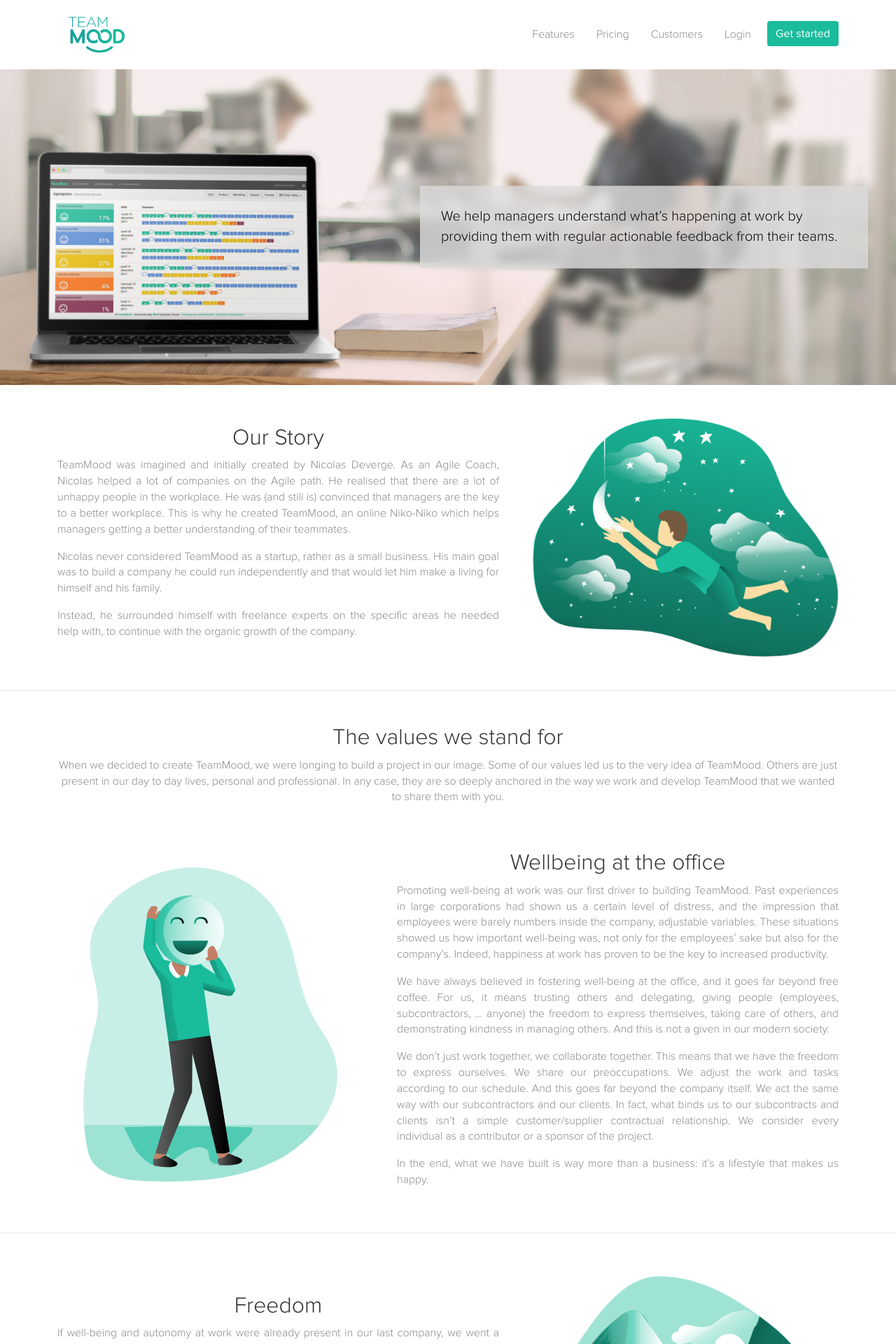
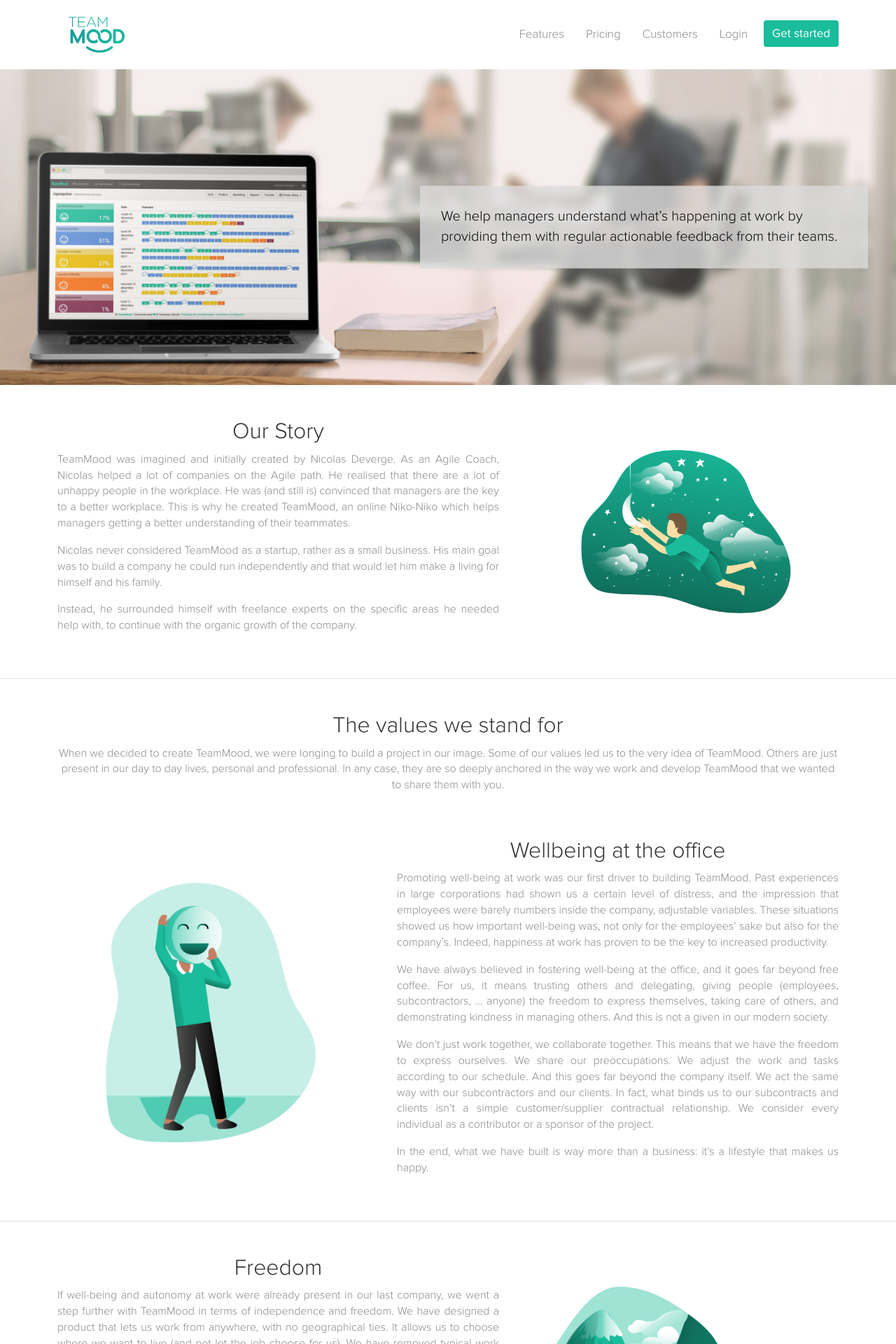
Before and after one commit to TeamMood/landing-page, a Jekyll site: the page built from en/about/index.html, in a window 1280 px wide. Shown: the top 1920 px of the page at 70% size. Built offline with Jekyll 4.4.1, drawn with Linux system fonts in a browser that asks for light colours; nearby versions of some CDN libraries.

Commit message:
about & navbar style adjustments

```diff
--- a/en/about/index.html
+++ b/en/about/index.html
@@ -17,8 +17,8 @@
                 <p>Nicolas never considered TeamMood as a startup, rather as a small business. His main goal was to build a company he could run independently and that would let him make a living for himself and his family.</p>
                 <p>Instead, he surrounded himself with freelance experts on the specific areas he needed help with, to continue with the organic growth of the company.</p>
             </div>
-            <div class="col-md-5">
-                <img class="img-fluid" src="/images/about/story.png">
+            <div class="col-md-5 text-center">
+                <img class="img-fluid about-img" src="/images/about/story.png">
             </div>
 
         </div>
@@ -42,7 +42,7 @@
                 <p>In the end, what we have built is way more than a business: it’s a lifestyle that makes us happy.</p>
             </div>
             <div class="col-md-5 text-center">
-                <img class="img-fluid" src="/images/about/office.png">
+                <img class="img-fluid about-img" src="/images/about/office.png">
             </div>
         </div>
     </div>
@@ -56,7 +56,7 @@
                 <p>Our freedom also comes from our financial independence. Since the beginning, we chose to bootstrap our business in order to keep our freedom. We are more a small business than a real startup. Our aim is to be able to make a living, not to grow fast and big. Because growing fast and big implies a lot of constraints.</p>
             </div>
             <div class="col-md-5">
-                <img class="img-fluid" src="/images/about/freedom.png">
+                <img class="img-fluid about-img" src="/images/about/freedom.png">
             </div>
         </div>
     </div>
@@ -71,7 +71,7 @@
                 <p>Our motto is: Let’s favor efficiency instead of quantity at work.</p>
             </div>
             <div class="col-md-5 text-center">
-                <img class="img-fluid" src="/images/about/work-life-balance.png">
+                <img class="img-fluid about-img" src="/images/about/work-life-balance.png">
             </div>
         </div>
     </div>
@@ -85,7 +85,7 @@
                 <p>This attitude also impacts our relationships with our clients. We don’t want to act serious or complicate things, just to look professional. We act naturally, we are all humans after all! Our clients usually appreciate this personal touch. And those who don’t, we don’t really want to work with them.</p>
             </div>
             <div class="col-md-5 text-center">
-                <img class="img-fluid" src="/images/about/humility.png">
+                <img class="img-fluid about-img" src="/images/about/humility.png">
             </div>
         </div>
     </div>
@@ -99,7 +99,7 @@
                 <p>Likewise, we strive to lower our carbon footprint by favoring public transportation to go to work. We are not the only ones doing so; we can feel a true change in society. People are willing to move away from the materialistic world, back to the essentials, for the good of their community. </p>
             </div>
             <div class="col-md-5 text-center">
-                <img class="img-fluid" src="/images/about/community.png">
+                <img class="img-fluid about-img" src="/images/about/community.png">
             </div>
         </div>
     </div>
@@ -112,7 +112,7 @@
     </div>
 </div>
 </div>
-<div class="about-bg-image about-bg-image-bottom mb-0">
+<div class="about-bg-image about-bg-image-bottom">
     <img src="/images/lp/teammood_at_office.jpg" alt="teammood at office">
     <p class="text-center about-text mb-0"><strong>Thank you</strong><br>
         We want to thank our partners, contributors, and especially all freelancers who helped (and are still helping) us in this adventure: Claire-Emilie, Jacques, Julie, Mohammed, Valérie, Katia, Magali, Jérôme, Quentin, Renaud, Julien and Maïwenn. TeamMood wouldn’t be the same without you 😉 !
```
Also changed, not shown: css/style.css.
